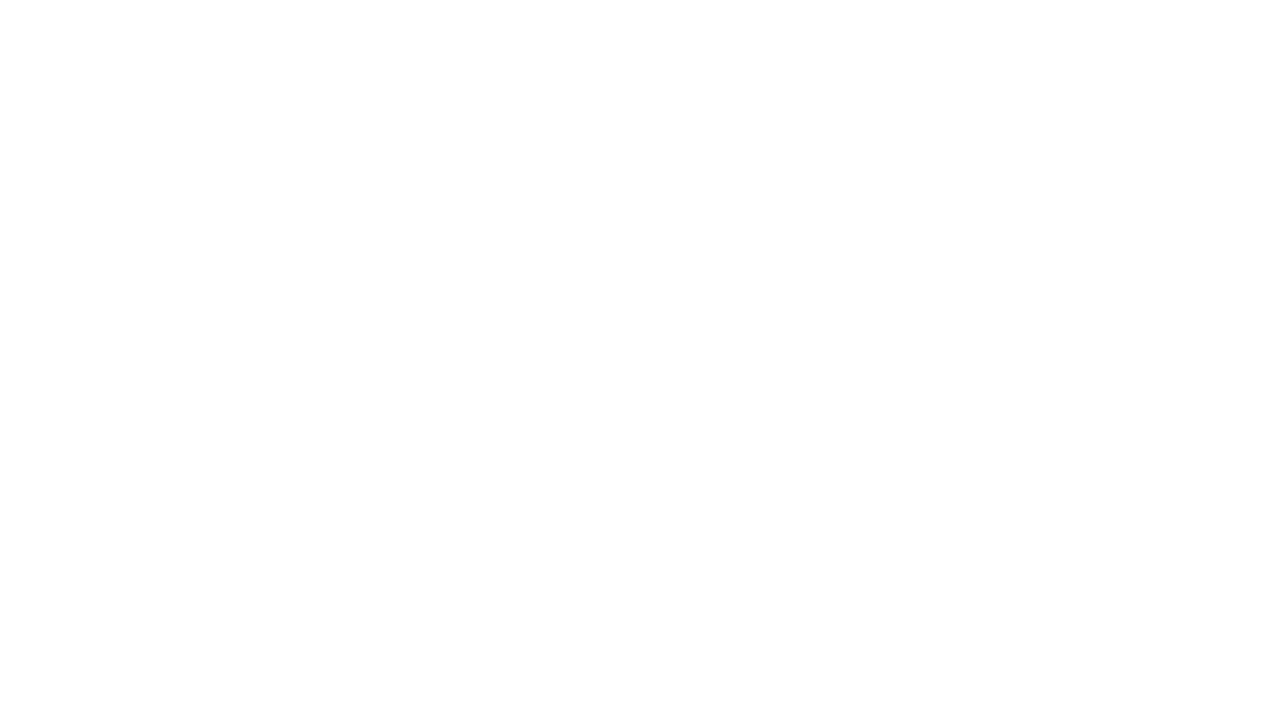
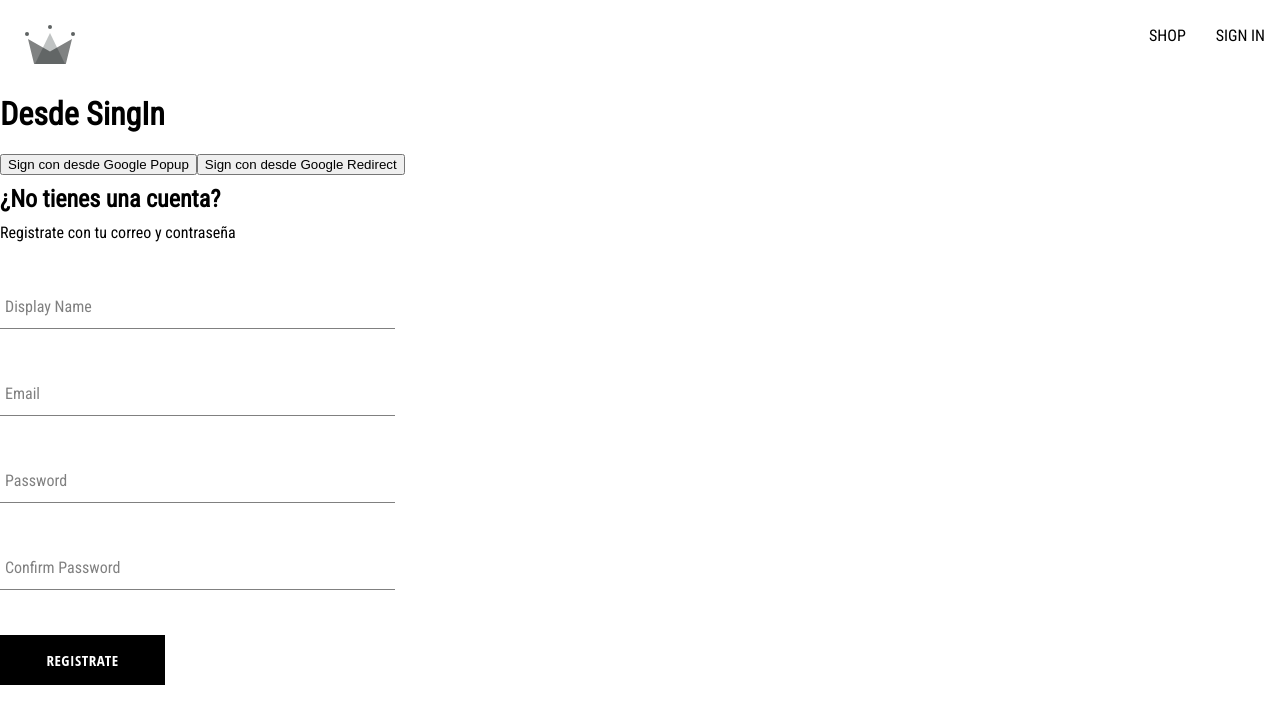
Before and after one commit to vadickpb/ecommerce-ropa, a React (Create React App) app: page /sign-in in a window 1280 px wide. Before the commit this address had no page. Shown: the top 724 px of the page. Built offline with nearby package versions, Linux system fonts and the light colour scheme.

Commit message:
creacion del sign-up component, del componente form-input, el el button component

```diff
--- a/src/App.js
+++ b/src/App.js
@@ -15,7 +15,7 @@
       <Route path= '/' element = {<Navigation />} >
         <Route index element={<Home />} />
         <Route path= 'shop' element={<Shop />} />
-        <Route path= 'signin' element = {<SignIn />} />
+        <Route path= 'sign-in' element = {<SignIn />} />
       </Route>
     </Routes>
 
--- /dev/null
+++ b/src/components/button/button.component.jsx
@@ -0,0 +1,20 @@
+import './button.styles.scss'
+
+
+const BUTTON_TYPE_CLASSES = {
+    google: 'google-sign-in',
+    inverted: 'inverted'
+}
+
+const Button = ({ children, buttonType, ...otherProps }) => {
+    return (
+        <button
+            className={`button-container ${BUTTON_TYPE_CLASSES[buttonType]}`}
+            {...otherProps}
+        >
+            {children}
+        </button>
+    )
+}
+
+export default Button;
--- /dev/null
+++ b/src/components/button/button.styles.scss
@@ -0,0 +1,46 @@
+.button-container {
+    min-width: 165px;
+    width: auto;
+    height: 50px;
+    letter-spacing: 0.5px;
+    line-height: 50px;
+    padding: 0 35px 0 35px;
+    font-size: 15px;
+    background-color: black;
+    color: white;
+    text-transform: uppercase;
+    font-family: 'Open Sans Condensed';
+    font-weight: bolder;
+    border: none;
+    cursor: pointer;
+    display: flex;
+    justify-content: center;
+
+    &:hover {
+      background-color: white;
+      color: black;
+      border: 1px solid black;
+    }
+
+    &.google-sign-in {
+      background-color: #4285f4;
+      color: white;
+
+      &:hover {
+        background-color: #357ae8;
+        border: none;
+      }
+    }
+
+    &.inverted {
+      background-color: white;
+      color: black;
+      border: 1px solid black;
+
+      &:hover {
+        background-color: black;
+        color: white;
+        border: none;
+      }
+    }
+  }
--- /dev/null
+++ b/src/components/form-input/form-input.component.jsx
@@ -0,0 +1,22 @@
+import React from 'react'
+import './form-input.styles.scss'
+
+
+export const FormInput = ({ label, ...otherProps }) => {
+  return (
+    <div className='group'>
+        <input
+            className='form-input'
+            {...otherProps}
+        />
+        {
+            label && (
+                <label className={`${otherProps.value.length ? 'shrink' : ''} form-input-label`}>
+                    { label }
+                </label>
+
+            )
+        }
+    </div>
+  )
+}
--- /dev/null
+++ b/src/components/form-input/form-input.styles.scss
@@ -0,0 +1,54 @@
+$sub-color: grey;
+$main-color: black;
+
+@mixin shrinkLabel {
+  top: -14px;
+  font-size: 12px;
+  color: $main-color;
+}
+
+.group {
+  position: relative;
+  margin: 45px 0;
+
+  .form-input {
+    background: none;
+    background-color: white;
+    color: $sub-color;
+    font-size: 18px;
+    padding: 10px 10px 10px 5px;
+    display: block;
+    width: 100%;
+    border: none;
+    border-radius: 0;
+    border-bottom: 1px solid $sub-color;
+    margin: 25px 0;
+
+    &:focus {
+      outline: none;
+    }
+
+    &:focus ~ .form-input-label {
+      @include shrinkLabel();
+    }
+  }
+
+  input[type='password'] {
+    letter-spacing: 0.3em;
+  }
+
+  .form-input-label {
+    color: $sub-color;
+    font-size: 16px;
+    font-weight: normal;
+    position: absolute;
+    pointer-events: none;
+    left: 5px;
+    top: 10px;
+    transition: 300ms ease all;
+
+    &.shrink {
+      @include shrinkLabel();
+    }
+  }
+}
--- /dev/null
+++ b/src/components/sign-up-form/sign-up-form.component.jsx
@@ -0,0 +1,103 @@
+import { useState } from 'react'
+
+import { FormInput } from '../form-input/form-input.component'
+import Button from '../button/button.component'
+
+import { createAuthUserWithEmailAndPassword, createUserDocumentFromAuth } from '../../utils/firebase/firebase.utils'
+
+import './sign-up-form.styles.scss'
+
+
+const defaultFormFields = {
+    displayName: '',
+    email: '',
+    password: '',
+    confirmPassword: ''
+}
+const SignUpForm = () => {
+    const [formFields, setFormFields] = useState(defaultFormFields);
+    const {displayName, email, password, confirmPassword} = formFields;
+
+    const resetFormFields = () => {
+        setFormFields(defaultFormFields);
+    }
+
+    const handleSubmit = async (e) => {
+        e.preventDefault();
+        if (password ===! confirmPassword) {
+            alert("la contraseña no coincide");
+            return;
+        }
+
+        try {
+            const { user } = await createAuthUserWithEmailAndPassword(
+                email,
+                password
+                );
+
+            await createUserDocumentFromAuth(user, { displayName });
+            resetFormFields();
+
+
+        } catch(error) {
+            if (error.code === 'auth/email-already-in-use') {
+                alert('No puedes crear un usuario con un correo en uso')
+            }
+            console.error('creacion del usuario tiene un error', error);
+        }
+    }
+
+    const handleChange = (e) => {
+        const {name, value} = e.target;
+        setFormFields({...formFields, [name] : value});
+        // console.log(formFields);
+
+    }
+
+
+    return (
+        <div className='sign-up-container'>
+            <h2>¿No tienes una cuenta?</h2>
+            <span>Registrate con tu correo y contraseña</span>
+            <form onSubmit={handleSubmit}>
+                <FormInput
+                    label = "Display Name"
+                    type="text"
+                    required
+                    onChange={ handleChange }
+                    name = 'displayName'
+                    value= {displayName}
+                />
+                <FormInput
+                    label = "Email"
+                    type="email"
+                    required
+                    onChange={ handleChange }
+                    name = 'email'
+                    value ={email}
+                />
+                <FormInput
+                    label= "Password"
+                    type="password"
+                    required
+                    onChange={ handleChange }
+                    name = 'password'
+                    value = {password}
+                />
+                <FormInput
+                    label="Confirm Password"
+                    type="password"
+                    required
+                    onChange={ handleChange }
+                    name = 'confirmPassword'
+                    value = {confirmPassword}
+                />
+
+                <Button type='submit'>Registrate</Button>
+            </form>
+
+        </div>
+    )
+}
+
+export default SignUpForm;
--- /dev/null
+++ b/src/components/sign-up-form/sign-up-form.styles.scss
@@ -0,0 +1,9 @@
+.sign-up-container {
+    display: flex;
+    flex-direction: column;
+    width: 380px;
+
+    h2 {
+        margin: 10px 0;
+    }
+}
--- a/src/routes/navigation/navigation.component.jsx
+++ b/src/routes/navigation/navigation.component.jsx
@@ -16,7 +16,7 @@
                     SHOP
                 </Link>
 
-                <Link className='nav-link' to = '/signin' >
+                <Link className='nav-link' to = '/sign-in' >
                     SIGN IN
                 </Link>
              </div>
--- a/src/routes/sign-in/sign-in.component.jsx
+++ b/src/routes/sign-in/sign-in.component.jsx
@@ -1,6 +1,32 @@
-import { signInWithGooglePopup, createUserDocumentFromAuth } from "../../utils/firebase/firebase.utils"
+import { useEffect } from "react";
+import { getRedirectResult } from "firebase/auth";
+
+import {
+    auth,
+    signInWithGooglePopup,
+    signInWithGoogleRedirect,
+    createUserDocumentFromAuth
+} from "../../utils/firebase/firebase.utils"
+import SignUpForm from "../../components/sign-up-form/sign-up-form.component";
 
 const SignIn = () => {
+
+
+    useEffect( () => {
+        async function getResp() {
+            const resp = await getRedirectResult(auth)
+
+            if (resp) {
+                const userDocRef = await createUserDocumentFromAuth(resp.user);
+            }
+        }
+
+        getResp();
+    },[])
+    // useEffect(async() => {
+    //     const response = await getRedirectResult(auth)
+    //     console.log(response)
+    // }, [])
 
     const logGoogleUser = async() => {
         const {user} = await signInWithGooglePopup();
@@ -8,10 +34,14 @@
         createUserDocumentFromAuth( user )
     }
 
+
     return (
         <>
             <h1>Desde SingIn</h1>
-            <button onClick={ logGoogleUser }>Sign in</button>
+            <button onClick={ logGoogleUser }>Sign con desde Google Popup</button>
+            <button onClick={ signInWithGoogleRedirect }>Sign con desde Google Redirect</button>
+
+            <SignUpForm />
         </>
     )
 }
--- a/src/utils/firebase/firebase.utils.js
+++ b/src/utils/firebase/firebase.utils.js
@@ -4,7 +4,8 @@
   getAuth,
   signInWithRedirect,
   signInWithPopup,
-  GoogleAuthProvider
+  GoogleAuthProvider,
+  createUserWithEmailAndPassword
 } from 'firebase/auth'
 
 import {
@@ -27,26 +28,31 @@
 
 // Initialize Firebase
 const firebaseApp = initializeApp(firebaseConfig);
-const provider = new GoogleAuthProvider();
+const googleProvider = new GoogleAuthProvider();
 
-provider.setCustomParameters({
+googleProvider.setCustomParameters({
   prompt: 'select_account'
 })
 
 export const auth = getAuth();
-export const signInWithGooglePopup = () => signInWithPopup(auth, provider);
+export const signInWithGooglePopup = () => signInWithPopup(auth, googleProvider);
+export const signInWithGoogleRedirect = () => signInWithRedirect(auth, googleProvider)
 
 export const db = getFirestore();
 
-export const createUserDocumentFromAuth = async (userAuth) => {
+export const createUserDocumentFromAuth = async (
+  userAuth,
+  additionalInformation = {}
+  ) => {
+    if (!userAuth) return;
     const userDocRef = doc( db, 'users', userAuth.uid);
 
     console.log(userDocRef);
 
     const userSnapshot = await getDoc(userDocRef);
 
-    console.log(userSnapshot);
-    console.log(userSnapshot.exists());
+    // console.log(userSnapshot);
+    // console.log(userSnapshot.exists());
 
     if (!userSnapshot.exists()) {
       const { displayName, email } = userAuth;
@@ -57,6 +63,7 @@
           displayName,
           email,
           createdAt,
+          ...additionalInformation
         });
       } catch(error) {
         console.log('error creando al usuario', error.message);
@@ -65,3 +72,9 @@
 
     return userDocRef
 }
+
+export const createAuthUserWithEmailAndPassword = async (email, password) => {
+  if(!email || !password) return;
+
+  return await createUserWithEmailAndPassword(auth, email, password);
+}
```
